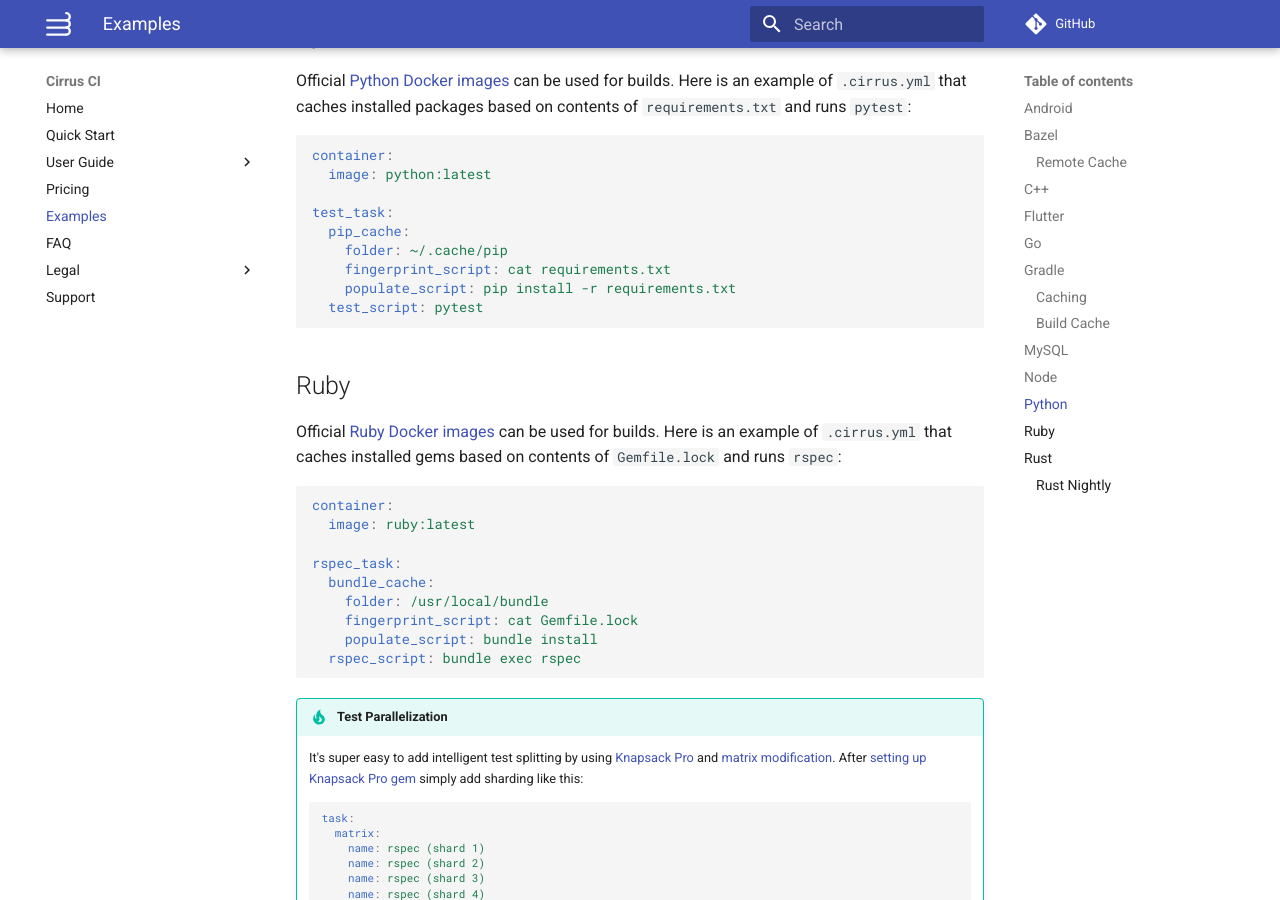
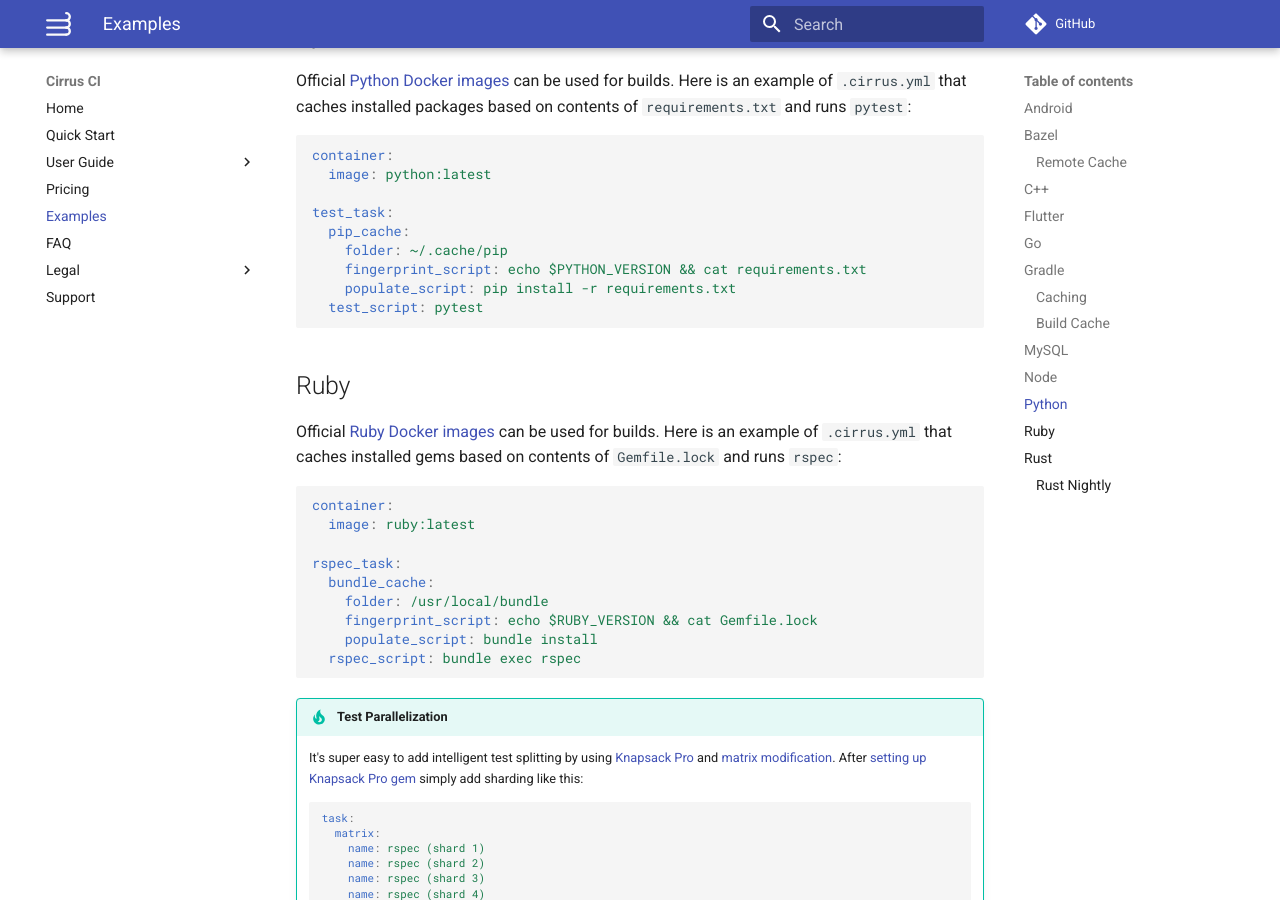
Before and after one commit to cirruslabs/cirrus-ci-docs, an MkDocs documentation site: the page built from docs/examples.md, in a window 1280 px wide and 900 px high, scrolled down 4733 px. Built offline with MkDocs 1.6.1 and Material for MkDocs 9.7.7, drawn with Linux system fonts in a browser that asks for light colours; comment, search, counter and statistics services are not loaded.

Commit message:
Separate Ruby and Python caches for different versions

````diff
--- a/docs/examples.md
+++ b/docs/examples.md
@@ -223,7 +223,7 @@ container:
 test_task:
   pip_cache:
     folder: ~/.cache/pip
-    fingerprint_script: cat requirements.txt
+    fingerprint_script: echo $PYTHON_VERSION && cat requirements.txt
     populate_script: pip install -r requirements.txt
   test_script: pytest
 ```
@@ -240,7 +240,7 @@ container:
 rspec_task:
   bundle_cache:
     folder: /usr/local/bundle
-    fingerprint_script: cat Gemfile.lock
+    fingerprint_script: echo $RUBY_VERSION && cat Gemfile.lock
     populate_script: bundle install
   rspec_script: bundle exec rspec
 ```
````
